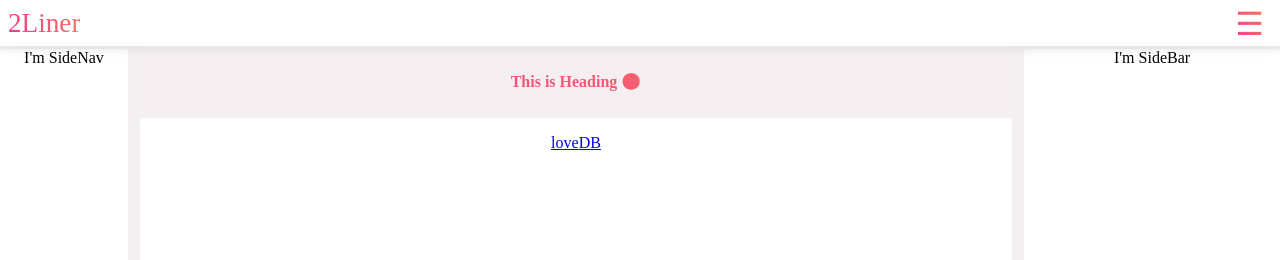
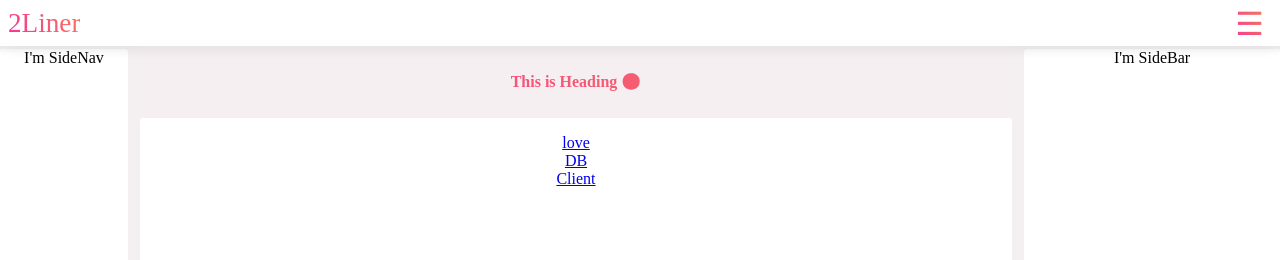
Before and after one commit to AkashDeep000/2liner, a Next.js app: page / in a window 1280 px wide. Shown: the top 260 px of the page. Built offline with nearby package versions, Linux system fonts and the light colour scheme.

Commit message:
Update index.js

```diff
--- a/pages/index.js
+++ b/pages/index.js
@@ -7,8 +7,13 @@ export default function Home() {
       <Link href="/status/love">
           <a>love</a>
         </Link>
+        <br />
   <Link href="/db">
-          <a>DB</a>
+    <a>DB</a>
+          </Link>
+          <br />
+  <Link href="/client">
+          <a>Client</a>
         </Link>
     </>
   )
```
